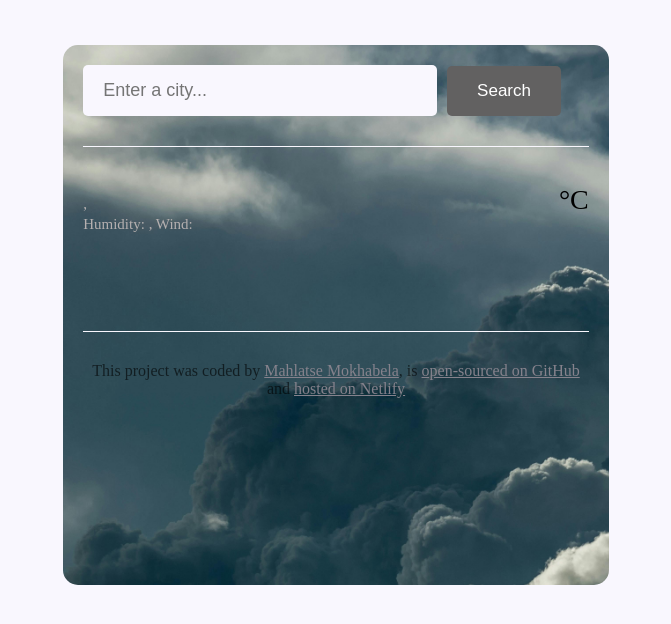
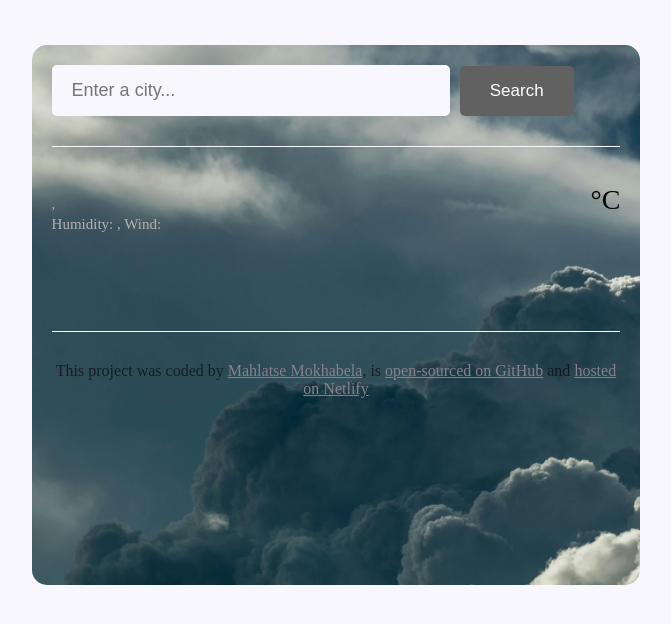
Before and after one commit to Mahlatsemok/Weather-app, a plain HTML site: page index.html in a window 1280 px wide. Shown: the whole page, without its empty margins (304-975 px from the left). Drawn offline with nearby package versions, Linux system fonts and the light colour scheme; no server answers; a web font is replaced by a local one.

Commit message:
Added some changes

```diff
--- a/src/script.js
+++ b/src/script.js
@@ -24,13 +24,13 @@ function formatDate(date) {
   let minutes = date.getMinutes();
   let hours = date.getHours();
   let days = [
+    "Sunday",
     "Monday",
     "Tuesday",
     "Wednesday",
     "Thursday",
     "Friday",
-    "Saturday",
-    "Sunday"
+    "Saturday"
   ];
 
   let day = days[date.getDay()];
--- a/src/styles.css
+++ b/src/styles.css
@@ -8,7 +8,7 @@ body {
     background-position: center;
     background-attachment: fixed;
     background-size: cover;
-    width: 40%;
+    width: 45%;
     margin: 45px auto;
     padding: 20px;
     border-radius: 15px;
```
